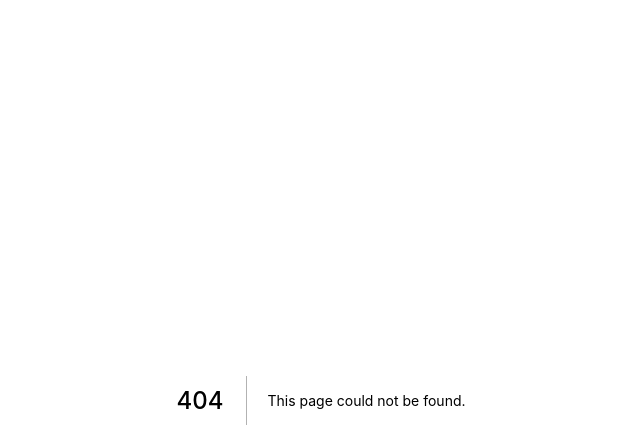
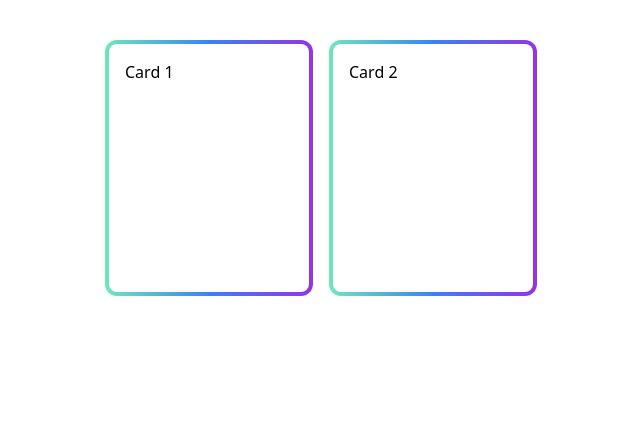
Before and after one commit to ovichowdhury/next-play, a Next.js app: page /common in a window 1280 px wide. Before the commit this address had no page. Shown: the top 448 px of the page, without its empty margins (319-959 px from the left). Built offline with nearby package versions, Linux system fonts and the light colour scheme.

Commit message:
gradient card added

```diff
--- /dev/null
+++ b/components/common/GradCard.jsx
@@ -0,0 +1,11 @@
+export default function GradCard({ children }) {
+  return (
+    <>
+      <div className="rounded-xl w-52 h-64 p-1 bg-gradient-to-r from-[#6EE7B7] via-[#3B82F6] to-[#9333EA] animate__animated animate__fadeIn animate__slower">
+        <div className="flex flex-col justify-between h-full bg-white text- rounded-lg p-4">
+          {children}
+        </div>
+      </div>
+    </>
+  );
+}
--- a/package.json
+++ b/package.json
@@ -15,6 +15,7 @@
     "@nahidchowdhury/realjoi": "^1.0.1",
     "@reduxjs/toolkit": "^1.7.1",
     "@sanity/client": "^3.0.6",
+    "animate.css": "^4.1.1",
     "classnames": "^2.3.1",
     "joi": "^17.5.0",
     "next": "12.0.7",
--- a/pages/_app.js
+++ b/pages/_app.js
@@ -2,6 +2,7 @@ import "../styles/globals.css";
 import { Provider } from "react-redux";
 import { store } from "../store/store";
 import "@fortawesome/fontawesome-svg-core/styles.css"; // import Font Awesome CSS
+import "animate.css";
 import { config, library } from "@fortawesome/fontawesome-svg-core";
 import {
   faBars,
--- /dev/null
+++ b/pages/common/index.jsx
@@ -0,0 +1,16 @@
+import GradCard from "@components/common/GradCard";
+
+export default function Index() {
+  return (
+    <>
+      <div className="flex gap-4 justify-center  flex-wrap mt-10">
+        <GradCard>
+          <p>Card 1</p>
+        </GradCard>
+        <GradCard>
+          <p>Card 2</p>
+        </GradCard>
+      </div>
+    </>
+  );
+}
```
Also changed, not shown: 1 other file (tests, documents, lock files or other folders).
